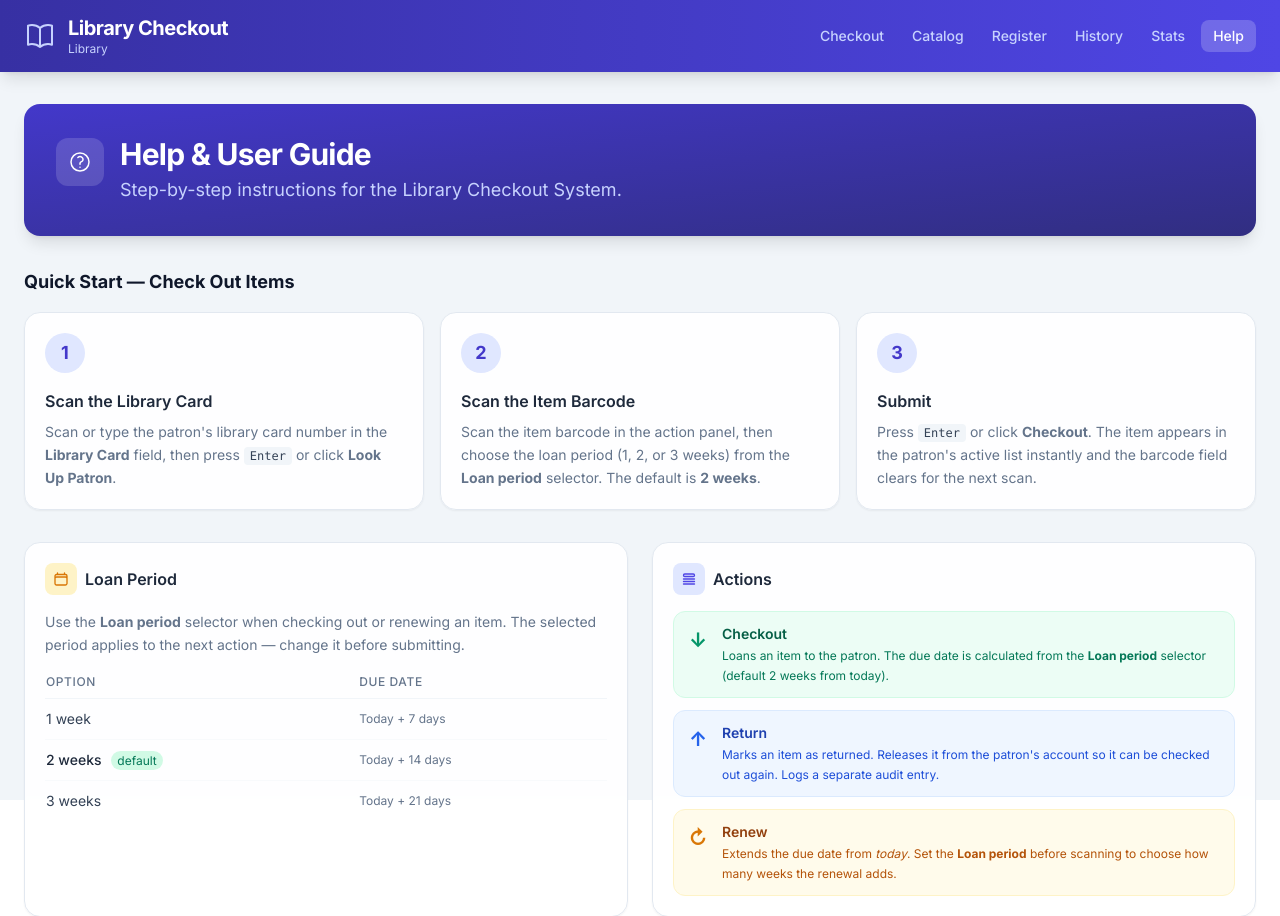
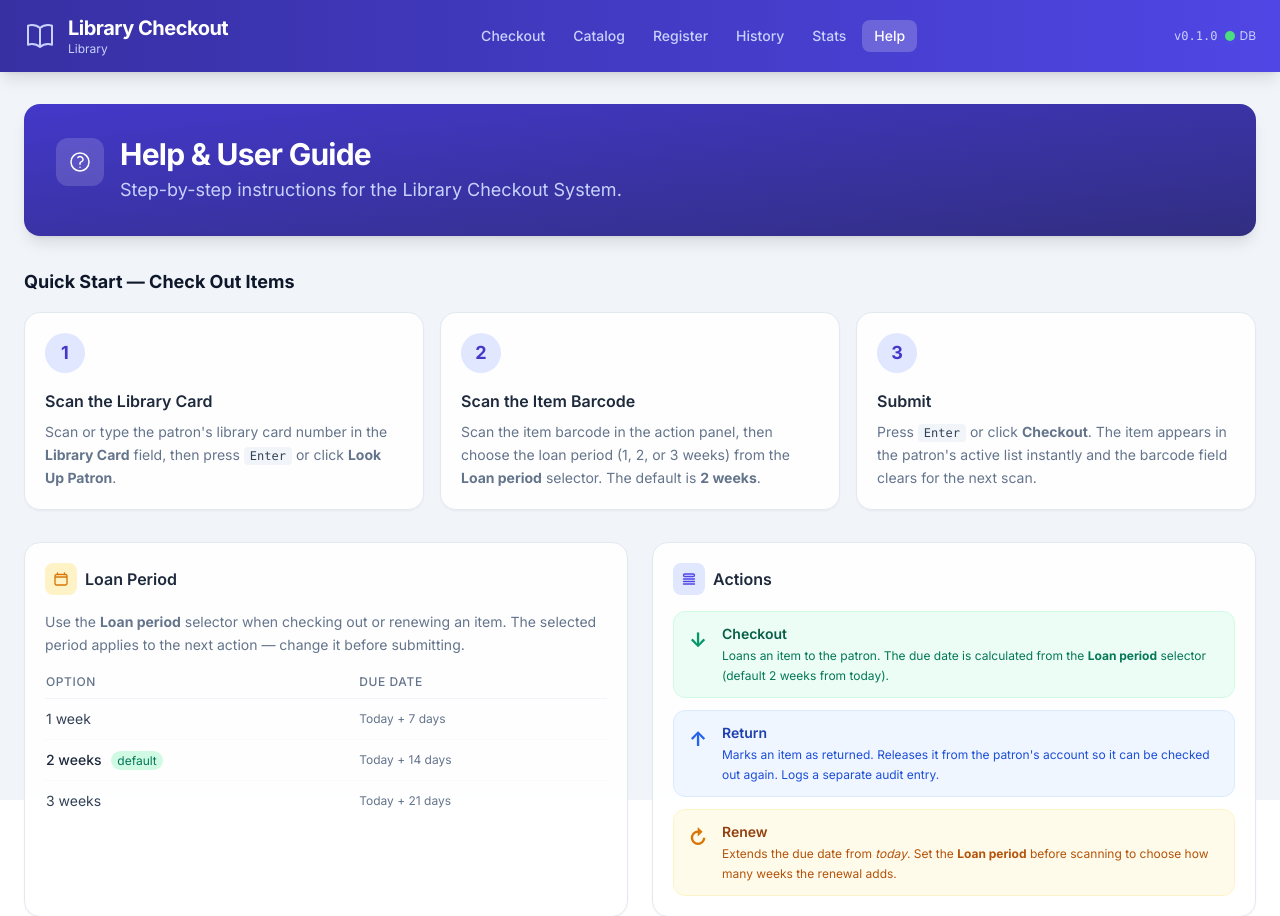
Before and after one commit to JasmolSD/LibraryCheckout, a Flask app: page /help in a window 1280 px wide. Shown: the top 916 px of the page. Run offline with Flask 3, Linux system fonts and the light colour scheme; data that the repository does not hold is empty; parts of the project's set-up code (start-up, migrations or seed data) failed here and were passed over; some libraries are stand-ins or nearby versions.

Commit message:
version indicator

```diff
--- a/client/templates/base.html
+++ b/client/templates/base.html
@@ -38,7 +38,8 @@
     {% endif %}
 
     <!-- ── Header ───────────────────────────────────────────── -->
-    <header class="relative z-10 bg-gradient-to-r from-indigo-800 to-indigo-600 text-white shadow-lg">
+    <header class="relative z-10 bg-gradient-to-r from-indigo-800 to-indigo-600 text-white shadow-lg"
+            x-data="dbStatusIndicator()" x-init="init()">
         <div class="max-w-7xl mx-auto px-6 py-4 flex items-center justify-between">
 
             <!-- Logo / title -->
@@ -103,6 +104,21 @@
                     Help
                 </a>
             </nav>
+
+            <!-- Version + DB status -->
+            <div class="flex items-center gap-2 ml-4 text-xs text-indigo-200 flex-shrink-0">
+                <span class="font-mono">v{{ app_version }}</span>
+                <span class="flex items-center gap-1"
+                      :title="connected ? 'Database connected' : 'Database unreachable'">
+                    <span class="relative flex h-2.5 w-2.5">
+                        <span x-show="connected"
+                              class="animate-ping absolute inline-flex h-full w-full rounded-full bg-green-400 opacity-60"></span>
+                        <span class="relative inline-flex rounded-full h-2.5 w-2.5"
+                              :class="connected ? 'bg-green-400' : 'bg-red-400'"></span>
+                    </span>
+                    <span x-text="connected ? 'DB' : 'Offline'" class="hidden sm:inline"></span>
+                </span>
+            </div>
         </div>
     </header>
 
@@ -160,6 +176,29 @@
         </div>
     </footer>
 
+    <!-- DB status + version indicator Alpine component -->
+    <script>
+        function dbStatusIndicator() {
+            return {
+                connected: true,
+
+                async init() {
+                    await this._check();
+                    setInterval(() => this._check(), 30000);
+                },
+
+                async _check() {
+                    try {
+                        const r = await fetch('/api/health', { cache: 'no-store' });
+                        this.connected = r.ok;
+                    } catch {
+                        this.connected = false;
+                    }
+                },
+            };
+        }
+    </script>
+
     <!-- Update-banner Alpine component (shared across all pages) -->
     <script>
         /**
--- a/server/app/__init__.py
+++ b/server/app/__init__.py
@@ -100,6 +100,7 @@ def create_app(config_name: str | None = None) -> Flask:
                     icon_image = f"images/icon.{ext}"
                     break
         return {
+            "app_version": VERSION,
             "app_title": app.config["APP_TITLE"],
             "library_name": app.config["LIBRARY_NAME"],
             "library_branch": app.config["LIBRARY_BRANCH"],
```
